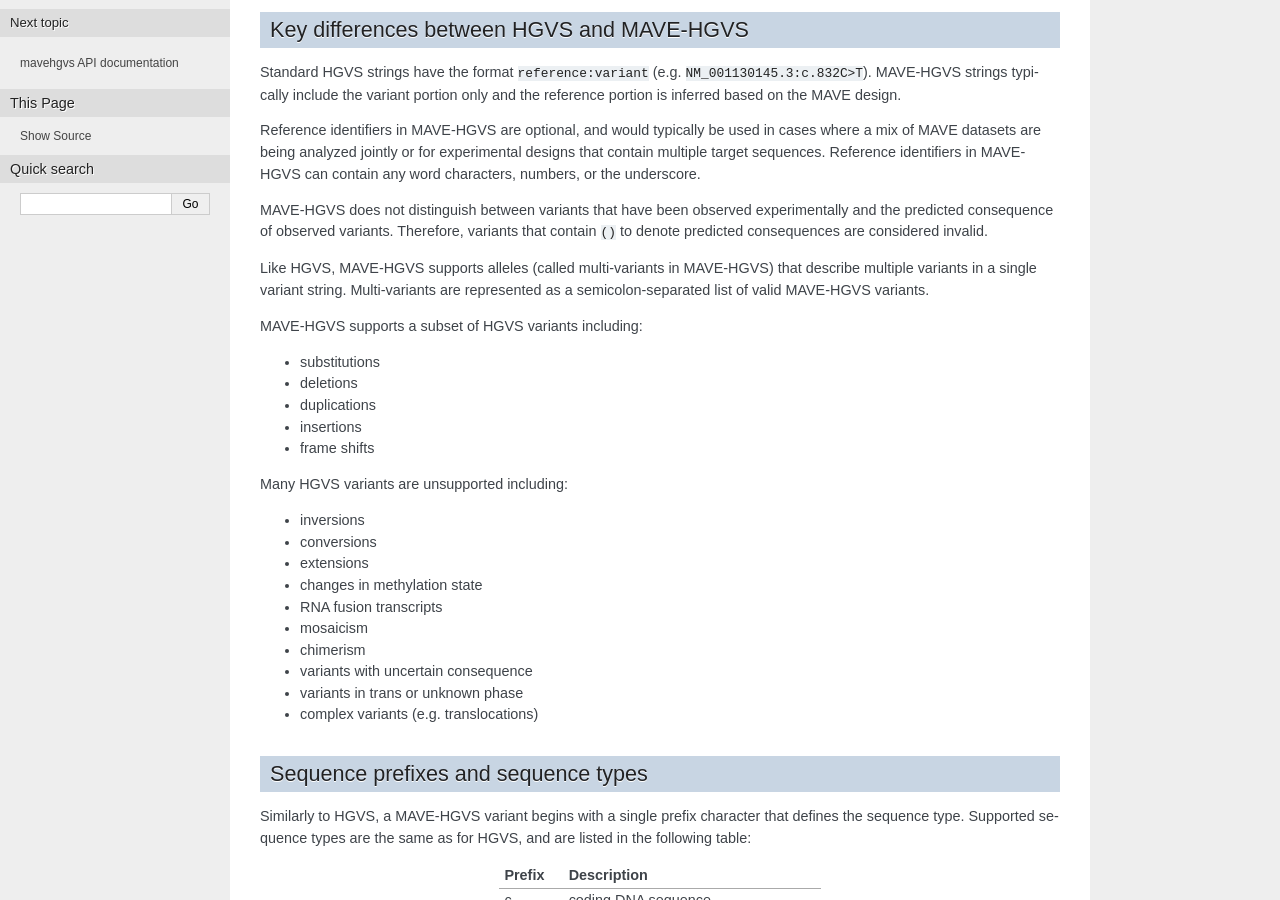
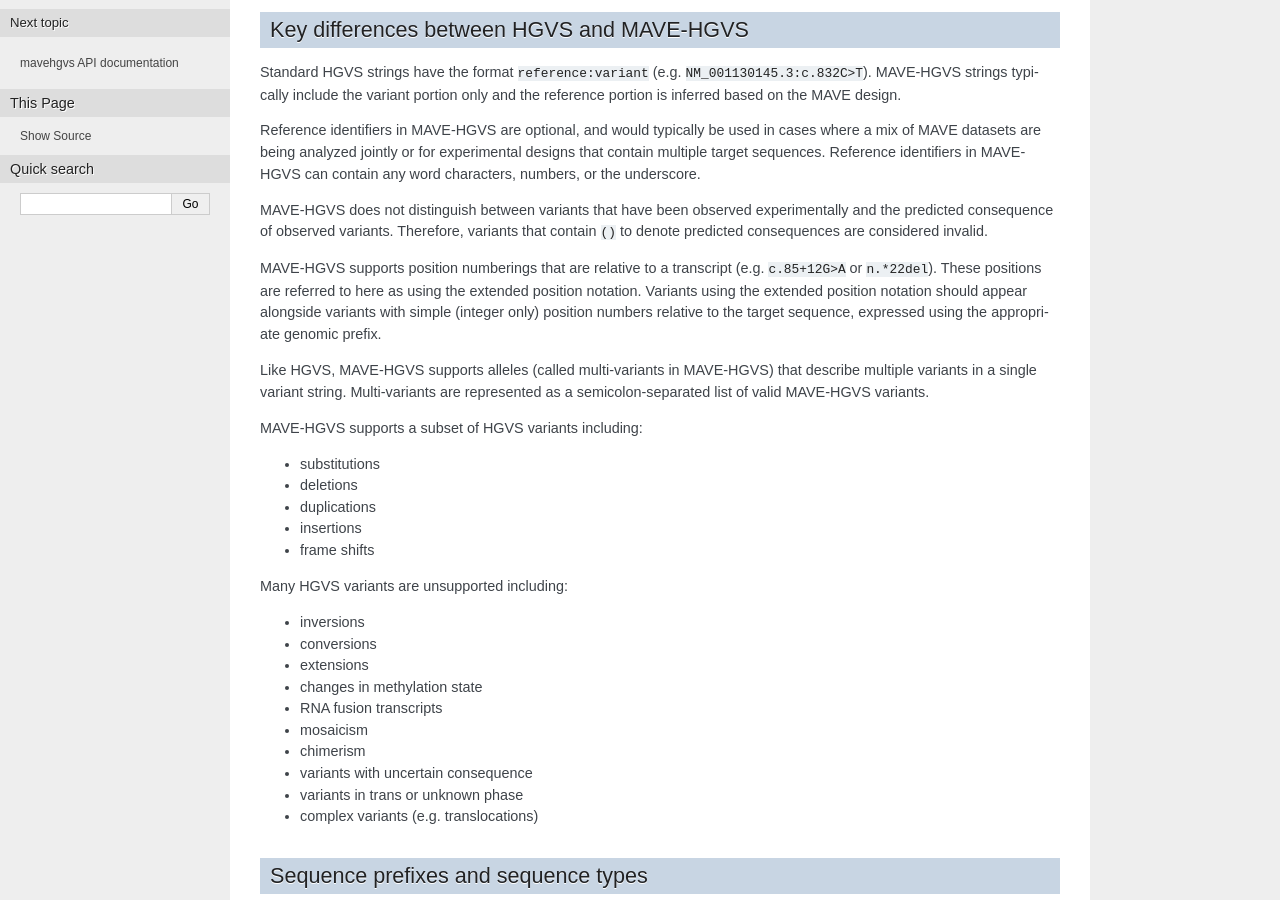
Before and after one commit to VariantEffect/mavehgvs, a Sphinx documentation site: the page built from docs/spec.rst, in a window 1280 px wide and 900 px high, scrolled down 351 px. Built offline with Sphinx 7.4.7, drawn with Linux system fonts in a browser that asks for light colours.

Commit message:
add definition of extended positions

```diff
--- a/docs/spec.rst
+++ b/docs/spec.rst
@@ -31,6 +31,11 @@ Reference identifiers in MAVE-HGVS can contain any word characters, numbers, or
 MAVE-HGVS does not distinguish between variants that have been observed experimentally and the predicted consequence of
 observed variants.
 Therefore, variants that contain :code:`()` to denote predicted consequences are considered invalid.
+
+MAVE-HGVS supports position numberings that are relative to a transcript (e.g. :code:`c.85+12G>A` or :code:`n.*22del`).
+These positions are referred to here as using the extended position notation.
+Variants using the extended position notation should appear alongside variants with simple (integer only) position
+numbers relative to the target sequence, expressed using the appropriate genomic prefix.
 
 Like HGVS, MAVE-HGVS supports alleles (called multi-variants in MAVE-HGVS) that describe multiple variants in a single
 variant string.
```
